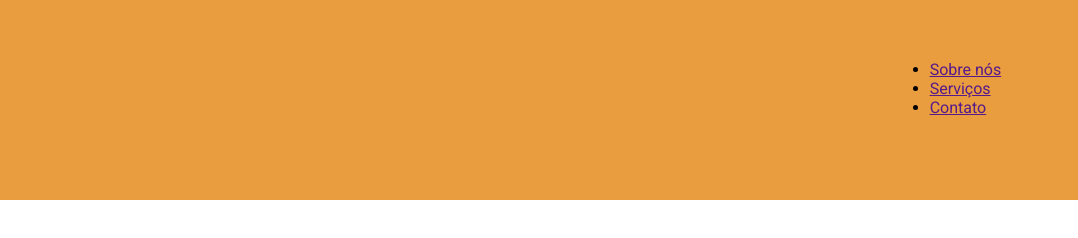
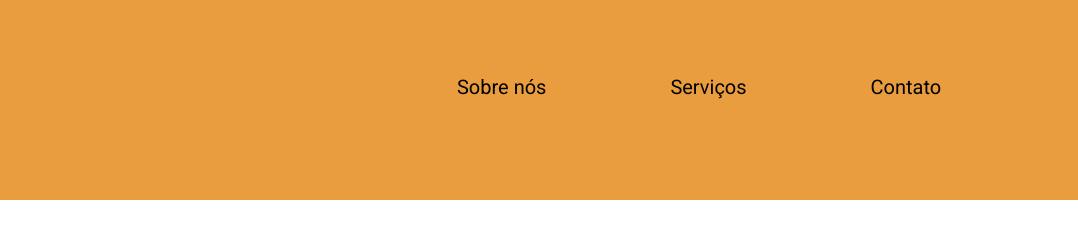
Before and after one commit to arturrozza/Bee-site, a plain HTML site: page index.html in a window 1280 px wide. Shown: the full height of the page, 202-1280 px from the left. Drawn offline with Linux system fonts and the light colour scheme.

Commit message:
css monday morning 18/03

```diff
--- a/style.css
+++ b/style.css
@@ -5,7 +5,7 @@
 }
 
 .header {
-    min-height: 200px;
+    height: 200px;
     width: 100%;
     background-color: #ea9d3e;
 }
@@ -20,3 +20,35 @@ nav {
 nav img {
     width: 121px;
 }
+
+.nav-links {
+    flex: 1;
+    text-align: right;
+}
+
+.nav-links ul li {
+    list-style: none;
+    display: inline-block;
+    padding: 20px 60px;
+    position: relative;
+}
+
+.nav-links ul li a {
+    color: black;
+    text-decoration: none;
+    font-size: 20px;
+}
+
+.nav-links ul li::after {
+    content: '';
+    width: 0%;
+    height: 2px;
+    background: black;
+    display: block;
+    margin: auto;
+    transition: 0.7s;
+}
+
+.nav-links ul li:hover::after {
+    width: 100%;
+}
```
